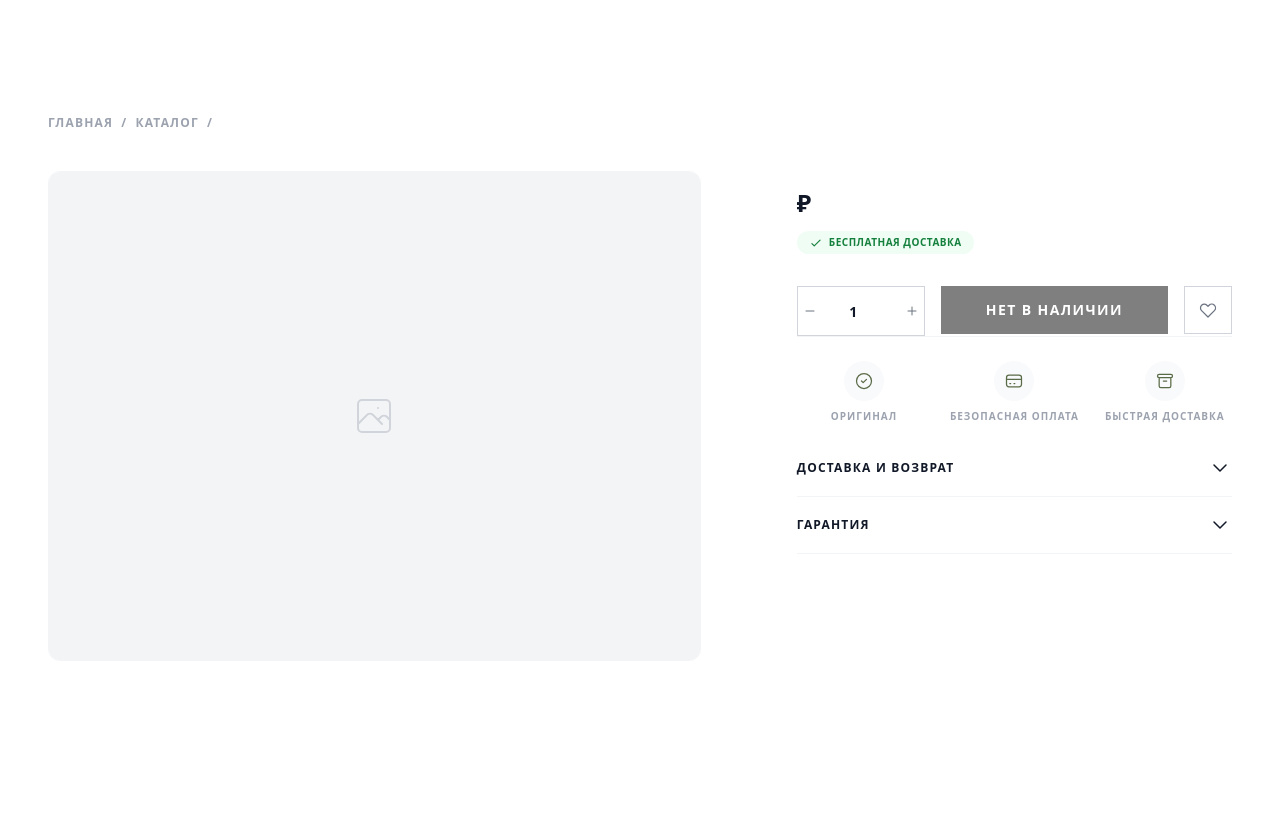
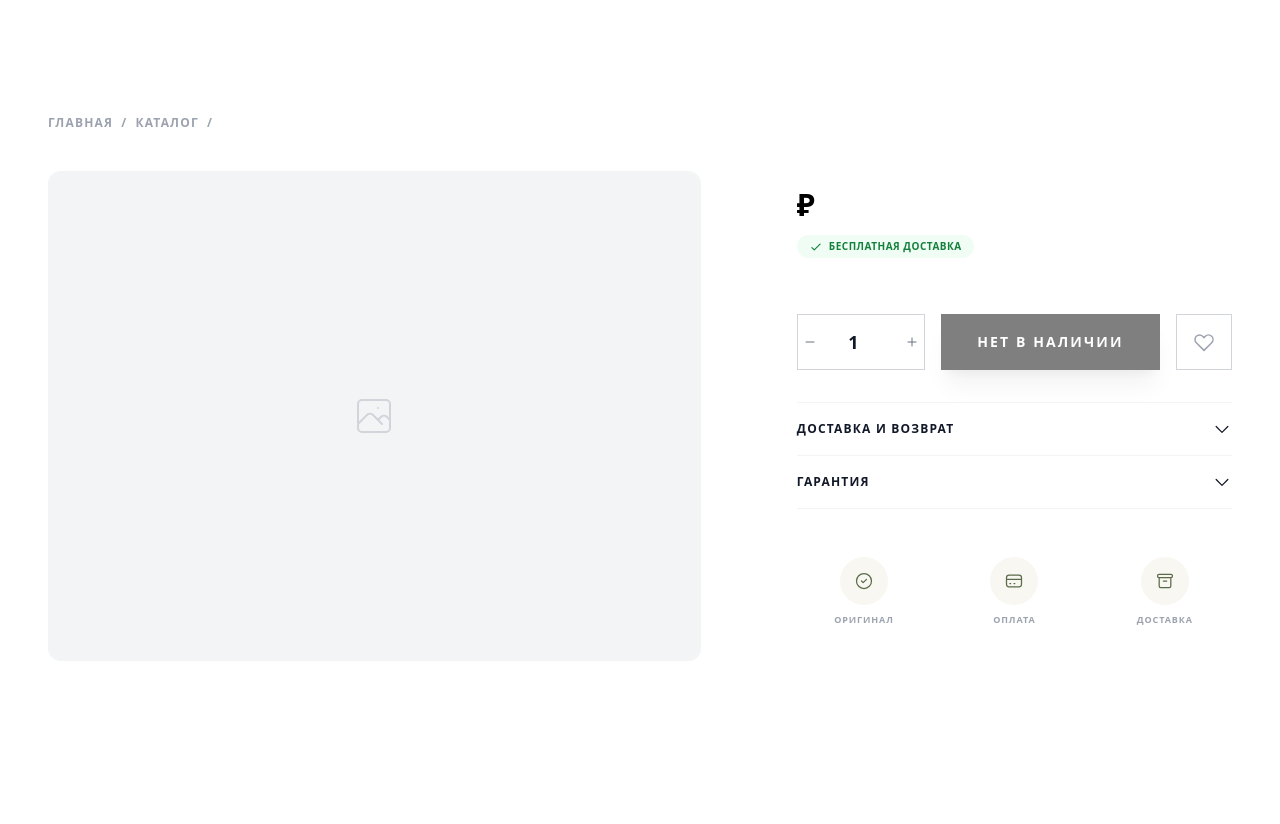
Before and after one commit to kolkolpoi2003-prog/sai17, a Django app: template shop/templates/shop/product_detail.html in a window 1280 px wide. Shown: the part 81-905 px from the top of the page. Run offline with Django 5.2, Linux system fonts and the light colour scheme; the template is opened without the code that fills it, so the values that code supplies are empty; some libraries are stand-ins or nearby versions; some web fonts are replaced.

Commit message:
Fix product detail layout glitch

```diff
--- a/shop/templates/shop/product_detail.html
+++ b/shop/templates/shop/product_detail.html
@@ -67,22 +67,24 @@
 
             <!-- Right Column: Product Info (Sticky) -->
             <div class="lg:w-[40%]">
-                <div class="sticky top-32">
-                    <div class="mb-2">
+                <div class="sticky top-32 flex flex-col gap-8">
+                    <!-- Product Header -->
+                    <div>
                         {% if product.brand %}
                         <p class="text-xs font-bold uppercase tracking-widest text-gray-500 mb-2">
                             {{ product.brand.name }}
                         </p>
                         {% endif %}
                         <h1
-                            class="text-4xl lg:text-5xl font-black font-heading uppercase leading-none tracking-tight mb-4">
+                            class="text-4xl lg:text-5xl font-black font-heading uppercase leading-none tracking-tight mb-4 text-black">
                             {{ product.name }}
                         </h1>
 
                         <!-- Price -->
-                        <div class="flex flex-col mb-8">
+                        <div class="flex flex-col mb-6">
                             <div class="flex items-baseline gap-4 mb-3">
-                                <span class="text-2xl font-bold">{{ product.price|floatformat:0|intcomma }} ₽</span>
+                                <span class="text-3xl font-bold text-black">{{ product.price|floatformat:0|intcomma }}
+                                    ₽</span>
                                 {% if product.old_price %}
                                 <span class="text-lg text-gray-400 line-through decoration-1">
                                     {{ product.old_price|floatformat:0|intcomma }} ₽
@@ -112,24 +114,21 @@
                                 {% endif %}
                             </div>
                         </div>
-                    </div>
 
                         <!-- Description -->
                         {% if product.description %}
-                    <div class="text-sm leading-relaxed text-gray-600 mb-8 border-b border-gray-100 pb-8">
+                        <div class="text-sm leading-relaxed text-gray-600 border-t border-gray-100 pt-6">
                             {{ product.description|linebreaks }}
                         </div>
                         {% endif %}
+                    </div>
 
                     <!-- Selectors & Add to Cart -->
-                    <div class="space-y-6">
-                        <!-- Color/Size placeholders if needed in future -->
-
-                        <!-- Quantity & Button -->
+                    <div>
                         <div class="flex gap-4">
-                            <div class="flex items-center border border-gray-300 rounded-none w-32">
+                            <div class="flex items-center border border-gray-300 rounded-none w-32 h-14">
                                 <button
-                                    class="w-10 h-12 flex items-center justify-center text-gray-500 hover:text-black hover:bg-gray-50 transition-colors qty-btn"
+                                    class="w-10 h-full flex items-center justify-center text-gray-500 hover:text-black hover:bg-gray-50 transition-colors qty-btn"
                                     data-action="minus">
                                     <svg class="w-3 h-3" fill="none" stroke="currentColor" viewBox="0 0 24 24">
                                         <path stroke-linecap="round" stroke-linejoin="round" stroke-width="2"
@@ -137,9 +136,9 @@
                                     </svg>
                                 </button>
                                 <input type="number" value="1" min="1" max="99" id="product-quantity"
-                                    class="w-full h-12 text-center border-none focus:ring-0 text-sm font-bold bg-transparent">
+                                    class="w-full h-full text-center border-none focus:ring-0 text-lg font-bold bg-transparent">
                                 <button
-                                    class="w-10 h-12 flex items-center justify-center text-gray-500 hover:text-black hover:bg-gray-50 transition-colors qty-btn"
+                                    class="w-10 h-full flex items-center justify-center text-gray-500 hover:text-black hover:bg-gray-50 transition-colors qty-btn"
                                     data-action="plus">
                                     <svg class="w-3 h-3" fill="none" stroke="currentColor" viewBox="0 0 24 24">
                                         <path stroke-linecap="round" stroke-linejoin="round" stroke-width="2"
@@ -149,15 +148,15 @@
                             </div>
 
                             <button id="detail-add-to-cart" data-product-id="{{ product.id }}"
-                                class="flex-1 h-12 bg-black text-white text-sm font-bold uppercase tracking-widest hover:bg-gray-800 transition-all disabled:opacity-50 disabled:cursor-not-allowed"
+                                class="flex-1 h-14 bg-black text-white text-sm font-bold uppercase tracking-[0.15em] hover:bg-zinc-800 transition-all disabled:opacity-50 disabled:cursor-not-allowed shadow-xl hover:shadow-2xl transform active:scale-[0.98]"
                                 {% if not product.is_available %}disabled{% endif %}>
                                 {% if product.is_available %}В корзину{% else %}Нет в наличии{% endif %}
                             </button>
 
                             <button
-                                class="w-12 h-12 border border-gray-300 flex items-center justify-center text-gray-500 hover:text-black hover:border-black transition-colors wishlist-btn"
+                                class="w-14 h-14 border border-gray-300 flex items-center justify-center text-gray-400 hover:text-red-500 hover:border-red-500 transition-colors wishlist-btn"
                                 data-product-id="{{ product.id }}">
-                                <svg class="w-5 h-5" fill="none" stroke="currentColor" viewBox="0 0 24 24">
+                                <svg class="w-6 h-6" fill="none" stroke="currentColor" viewBox="0 0 24 24">
                                     <path stroke-linecap="round" stroke-linejoin="round" stroke-width="1.5"
                                         d="M4.318 6.318a4.5 4.5 0 000 6.364L12 20.364l7.682-7.682a4.5 4.5 0 00-6.364-6.364L12 7.636l-1.318-1.318a4.5 4.5 0 00-6.364 0z" />
                                 </svg>
@@ -165,77 +164,38 @@
                         </div>
                     </div>
 
-                    <!-- Trust Badges -->
-                    <div class="grid grid-cols-3 gap-4 pt-6 border-t border-gray-100">
-                        <div class="flex flex-col items-center text-center gap-2">
-                            <div
-                                class="w-10 h-10 rounded-full bg-gray-50 flex items-center justify-center text-[#5a6b47]">
+                    <!-- Accordion Info -->
+                    <div class="space-y-0 divide-y divide-gray-100 border-t border-b border-gray-100">
+                        <details class="group py-4">
+                            <summary
+                                class="flex justify-between items-center font-bold text-xs uppercase tracking-widest cursor-pointer list-none select-none hover:text-[#5a6b47] transition-colors">
+                                <span>Доставка и возврат</span>
+                                <span class="transition-transform duration-300 group-open:rotate-180">
                                     <svg class="w-5 h-5" fill="none" stroke="currentColor" viewBox="0 0 24 24">
                                         <path stroke-linecap="round" stroke-linejoin="round" stroke-width="1.5"
-                                        d="M9 12l2 2 4-4m6 2a9 9 0 11-18 0 9 9 0 0118 0z" />
-                                </svg>
-                            </div>
-                            <span class="text-[10px] uppercase font-bold tracking-widest text-gray-400">Оригинал</span>
-                        </div>
-                        <div class="flex flex-col items-center text-center gap-2">
-                            <div
-                                class="w-10 h-10 rounded-full bg-gray-50 flex items-center justify-center text-[#5a6b47]">
-                                <svg class="w-5 h-5" fill="none" stroke="currentColor" viewBox="0 0 24 24">
-                                    <path stroke-linecap="round" stroke-linejoin="round" stroke-width="1.5"
-                                        d="M3 10h18M7 15h1m4 0h1m-7 4h12a3 3 0 003-3V8a3 3 0 00-3-3H6a3 3 0 00-3 3v8a3 3 0 003 3z" />
-                                </svg>
-                            </div>
-                            <span class="text-[10px] uppercase font-bold tracking-widest text-gray-400">Безопасная
-                                оплата</span>
-                        </div>
-                        <div class="flex flex-col items-center text-center gap-2">
-                            <div
-                                class="w-10 h-10 rounded-full bg-gray-50 flex items-center justify-center text-[#5a6b47]">
-                                <svg class="w-5 h-5" fill="none" stroke="currentColor" viewBox="0 0 24 24">
-                                    <path stroke-linecap="round" stroke-linejoin="round" stroke-width="1.5"
-                                        d="M5 8h14M5 8a2 2 0 110-4h14a2 2 0 110 4M5 8v10a2 2 0 002 2h10a2 2 0 002-2V8m-9 4h4" />
-                                </svg>
-                            </div>
-                            <span class="text-[10px] uppercase font-bold tracking-widest text-gray-400">Быстрая
-                                доставка</span>
-                        </div>
-                    </div>
-                </div>
-
-                <!-- Accordion Info -->
-                <div class="space-y-4 mt-8">
-                    <details class="group border-b border-gray-100 pb-4">
-                        <summary
-                            class="flex justify-between items-center font-bold text-xs uppercase tracking-widest cursor-pointer list-none">
-                            <span>Доставка и возврат</span>
-                            <span class="transition group-open:rotate-180">
-                                <svg fill="none" height="24" shape-rendering="geometricPrecision" stroke="currentColor"
-                                    stroke-linecap="round" stroke-linejoin="round" stroke-width="1.5"
-                                    viewBox="0 0 24 24" width="24">
-                                    <path d="M6 9l6 6 6-6"></path>
+                                            d="M19 9l-7 7-7-7" />
                                     </svg>
                                 </span>
                             </summary>
-                        <div class="text-gray-500 text-sm mt-4 leading-relaxed">
+                            <div class="text-gray-500 text-sm mt-4 leading-relaxed anime-fade-in">
                                 <p class="mb-2">Бесплатная доставка по Иркутску при заказе от 5000 ₽. Доставка по России
                                     осуществляется СДЭК или Почтой России.</p>
                                 <p>Возврат товара возможен в течение 14 дней с момента покупки, при условии сохранения
                                     товарного вида и чека.</p>
                             </div>
                         </details>
-                    <details class="group border-b border-gray-100 pb-4">
+                        <details class="group py-4">
                             <summary
-                            class="flex justify-between items-center font-bold text-xs uppercase tracking-widest cursor-pointer list-none">
+                                class="flex justify-between items-center font-bold text-xs uppercase tracking-widest cursor-pointer list-none select-none hover:text-[#5a6b47] transition-colors">
                                 <span>Гарантия</span>
-                            <span class="transition group-open:rotate-180">
-                                <svg fill="none" height="24" shape-rendering="geometricPrecision" stroke="currentColor"
-                                    stroke-linecap="round" stroke-linejoin="round" stroke-width="1.5"
-                                    viewBox="0 0 24 24" width="24">
-                                    <path d="M6 9l6 6 6-6"></path>
+                                <span class="transition-transform duration-300 group-open:rotate-180">
+                                    <svg class="w-5 h-5" fill="none" stroke="currentColor" viewBox="0 0 24 24">
+                                        <path stroke-linecap="round" stroke-linejoin="round" stroke-width="1.5"
+                                            d="M19 9l-7 7-7-7" />
                                     </svg>
                                 </span>
                             </summary>
-                        <div class="text-gray-500 text-sm mt-4 leading-relaxed">
+                            <div class="text-gray-500 text-sm mt-4 leading-relaxed anime-fade-in">
                                 <p>Мы предоставляем гарантию 2 года на все оправы и солнцезащитные очки. Гарантия
                                     распространяется на производственный брак.</p>
                             </div>
@@ -244,11 +204,11 @@
 
                     <!-- Specifications -->
                     {% if product.specifications %}
-                <div class="mt-12 pt-8 border-t border-gray-100">
-                    <h4 class="font-bold text-xs uppercase tracking-widest mb-4">Характеристики</h4>
-                    <dl class="space-y-2 text-sm">
+                    <div class="pt-2">
+                        <h4 class="font-bold text-xs uppercase tracking-widest mb-4 text-gray-400">Характеристики</h4>
+                        <dl class="space-y-3 text-sm">
                             {% for key, value in product.specifications.items %}
-                        <div class="flex justify-between">
+                            <div class="flex justify-between items-center py-2 border-b border-gray-50 border-dashed">
                                 <dt class="text-gray-500">{{ key }}</dt>
                                 <dd class="font-medium text-black">{{ value }}</dd>
                             </div>
@@ -256,6 +216,41 @@
                         </dl>
                     </div>
                     {% endif %}
+
+                    <!-- Trust Badges (Moved Bottom) -->
+                    <div class="grid grid-cols-3 gap-4 pt-4 mt-auto">
+                        <div class="flex flex-col items-center text-center gap-2 group">
+                            <div
+                                class="w-12 h-12 rounded-full bg-[#f9f7f2] flex items-center justify-center text-[#5a6b47] group-hover:bg-[#5a6b47] group-hover:text-white transition-colors duration-300">
+                                <svg class="w-5 h-5" fill="none" stroke="currentColor" viewBox="0 0 24 24">
+                                    <path stroke-linecap="round" stroke-linejoin="round" stroke-width="1.5"
+                                        d="M9 12l2 2 4-4m6 2a9 9 0 11-18 0 9 9 0 0118 0z" />
+                                </svg>
+                            </div>
+                            <span class="text-[9px] uppercase font-bold tracking-widest text-gray-400">Оригинал</span>
+                        </div>
+                        <div class="flex flex-col items-center text-center gap-2 group">
+                            <div
+                                class="w-12 h-12 rounded-full bg-[#f9f7f2] flex items-center justify-center text-[#5a6b47] group-hover:bg-[#5a6b47] group-hover:text-white transition-colors duration-300">
+                                <svg class="w-5 h-5" fill="none" stroke="currentColor" viewBox="0 0 24 24">
+                                    <path stroke-linecap="round" stroke-linejoin="round" stroke-width="1.5"
+                                        d="M3 10h18M7 15h1m4 0h1m-7 4h12a3 3 0 003-3V8a3 3 0 00-3-3H6a3 3 0 00-3 3v8a3 3 0 003 3z" />
+                                </svg>
+                            </div>
+                            <span class="text-[9px] uppercase font-bold tracking-widest text-gray-400">Оплата</span>
+                        </div>
+                        <div class="flex flex-col items-center text-center gap-2 group">
+                            <div
+                                class="w-12 h-12 rounded-full bg-[#f9f7f2] flex items-center justify-center text-[#5a6b47] group-hover:bg-[#5a6b47] group-hover:text-white transition-colors duration-300">
+                                <svg class="w-5 h-5" fill="none" stroke="currentColor" viewBox="0 0 24 24">
+                                    <path stroke-linecap="round" stroke-linejoin="round" stroke-width="1.5"
+                                        d="M5 8h14M5 8a2 2 0 110-4h14a2 2 0 110 4M5 8v10a2 2 0 002 2h10a2 2 0 002-2V8m-9 4h4" />
+                                </svg>
+                            </div>
+                            <span class="text-[9px] uppercase font-bold tracking-widest text-gray-400">Доставка</span>
+                        </div>
+                    </div>
+                </div>
             </div>
         </div>
     </div>
```
Lines whose indentation alone changed are shown as unchanged.
